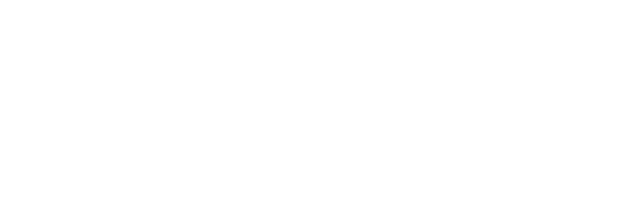
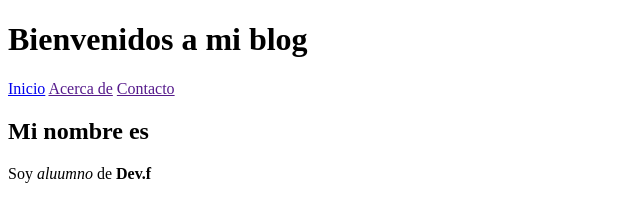
Before and after one commit to JocsanCantera/mi-primer-html, a plain HTML site: page index.html in a window 1280 px wide. Shown: the whole page, without its empty margins (0-640 px from the left). Drawn offline with Linux system fonts and the light colour scheme.

Commit message:
feat: se agrega un nav y un main

```diff
--- a/index.html
+++ b/index.html
@@ -6,6 +6,19 @@
     <title>Mi Blog</title>
 </head>
 <body>
-
+    <header>
+        <h1>Bienvenidos a mi blog</h1>
+        <nav>
+            <a href="Inicio">Inicio</a>
+            <a href="">Acerca de</a>
+            <a href="">Contacto</a>
+        </nav>
+    </header>
+    <main id="Inicio">
+        <section>
+            <h2>Mi nombre es</h2>
+            <p>Soy <em>aluumno</em> de <strong>Dev.f</strong></p>
+        </section>
+    </main>
 </body>
 </html>
```
